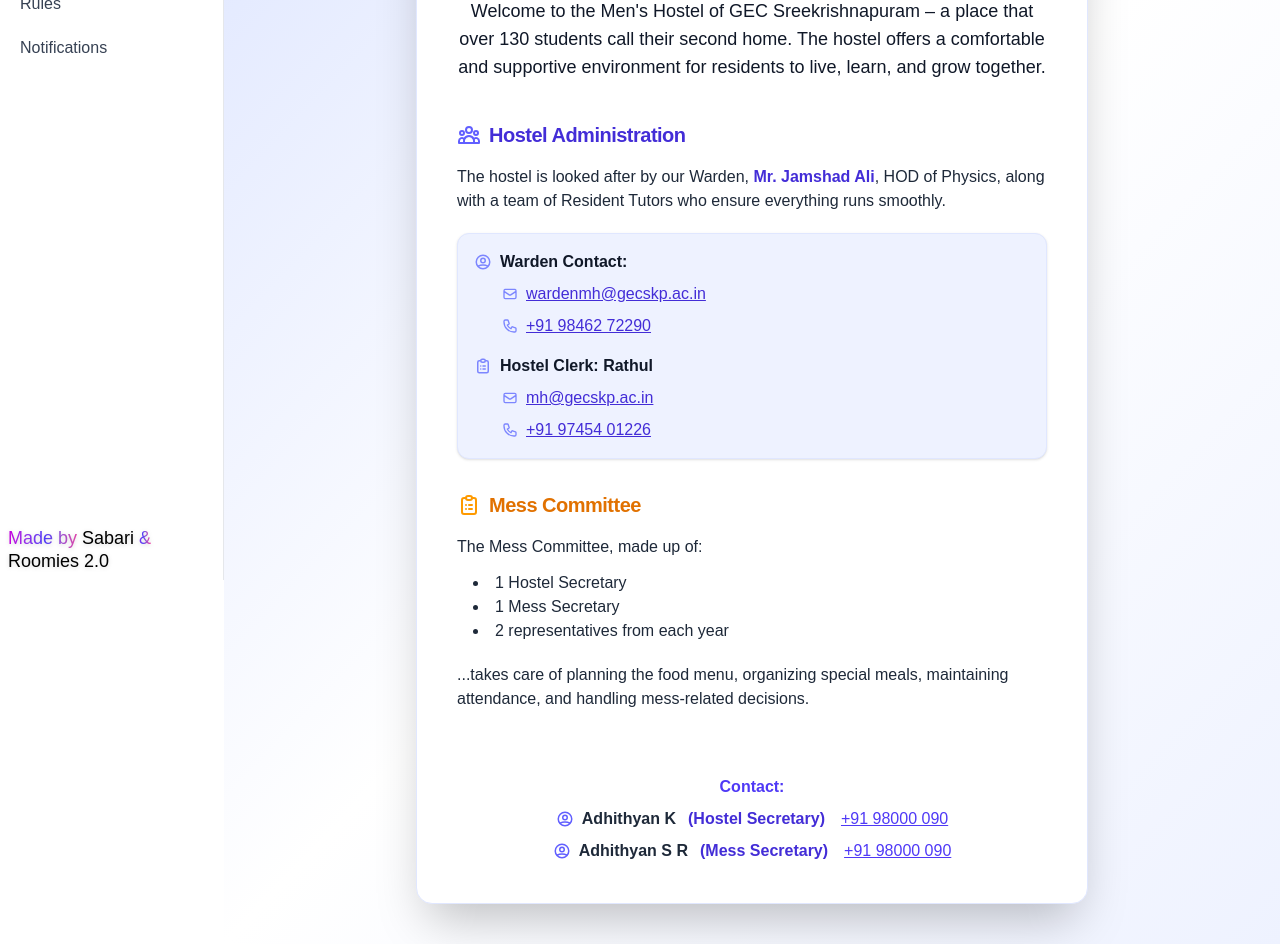
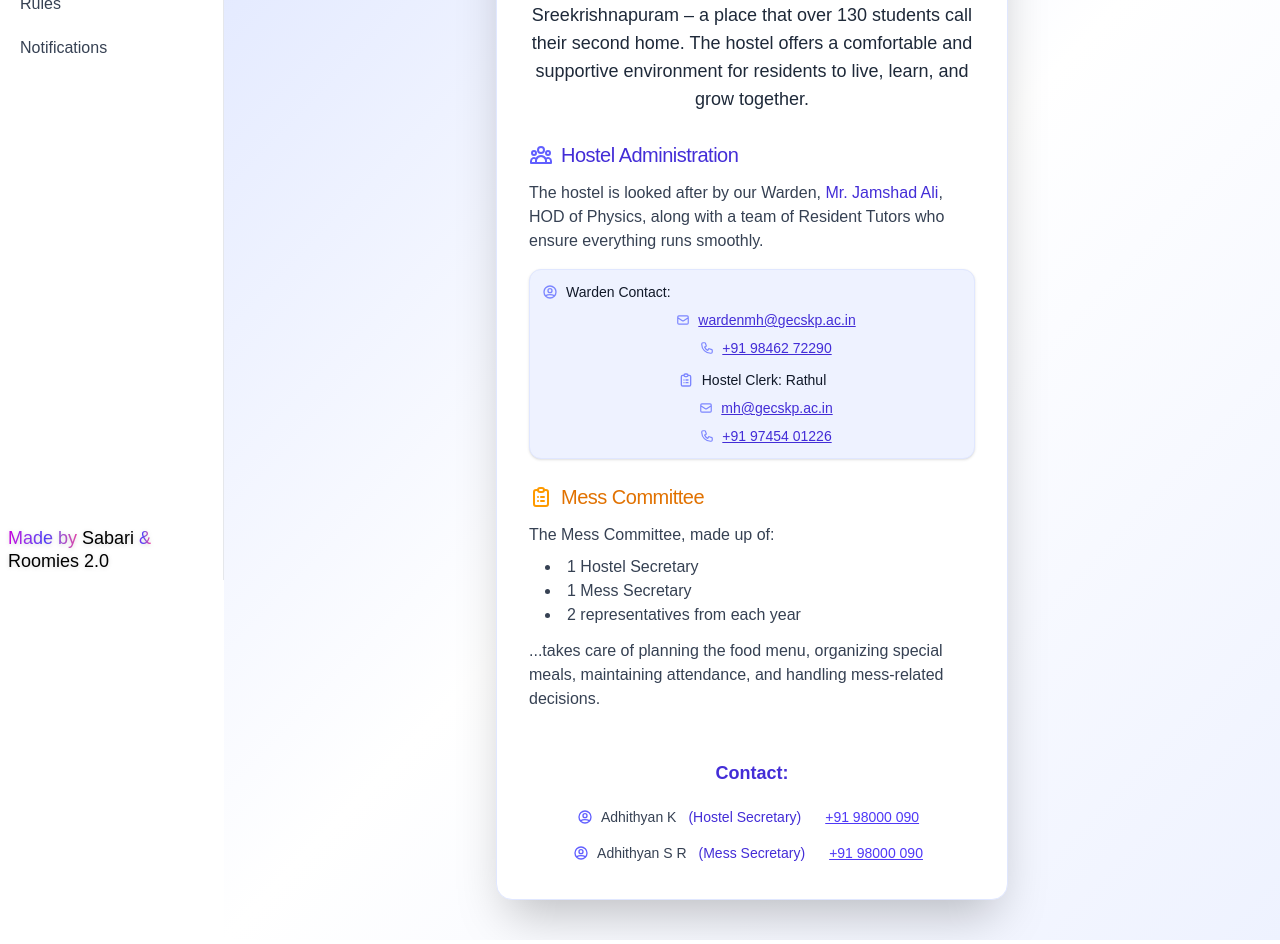
Before and after one commit to UserisSabari/Mens--Hostel-GECSKP, a Next.js app in the folder frontend/: page / in a window 1280 px wide. Shown: the part 220-1164 px from the top of the page. Built offline with nearby package versions, Linux system fonts and the light colour scheme.

Commit message:
Homepage:Added framer motion and UI improvements

```diff
--- a/frontend/src/app/page.tsx
+++ b/frontend/src/app/page.tsx
@@ -1,86 +1,139 @@
-import React from 'react';
+"use client";
+import React, { useEffect, useState } from 'react';
 import { HiOutlineUserGroup, HiOutlineMail, HiOutlinePhone, HiOutlineClipboardList, HiOutlineUserCircle } from 'react-icons/hi';
+import { motion, AnimatePresence } from 'framer-motion';
 
 export default function Home() {
+  const [showSplash, setShowSplash] = useState(true);
+
+  useEffect(() => {
+    // Minimum splash duration (1.5s), then hide splash
+    const timer = setTimeout(() => setShowSplash(false), 1500);
+    return () => clearTimeout(timer);
+  }, []);
+
   return (
-    <div className="flex flex-col items-center justify-center min-h-screen bg-gradient-to-br from-indigo-100 via-white to-indigo-50 p-4 sm:p-10">
-      <div className="w-full max-w-2xl bg-white rounded-2xl shadow-2xl p-4 sm:p-10 flex flex-col gap-8 border border-indigo-100">
-        <h1 className="text-4xl font-extrabold text-center text-indigo-700 mb-2 tracking-tight drop-shadow">Men's Hostel</h1>
-        <p className="text-lg text-gray-900 text-center mb-2">
+    <div className="relative min-h-screen">
+      <AnimatePresence>
+        {showSplash && (
+          <motion.div
+            key="splash"
+            initial={{ opacity: 1 }}
+            animate={{ opacity: 1 }}
+            exit={{ opacity: 0, transition: { duration: 0.6 } }}
+            className="fixed inset-0 z-50 flex items-center justify-center bg-gradient-to-br from-indigo-200 via-white to-indigo-100"
+            style={{ minHeight: '100vh' }}
+          >
+            <motion.img
+              src="/logo.png"
+              alt="MH App Logo"
+              initial={{ scale: 0.7, opacity: 0 }}
+              animate={{ scale: 1.1, opacity: 1 }}
+              exit={{ scale: 1.3, opacity: 0, transition: { duration: 0.6 } }}
+              transition={{ duration: 0.8, ease: 'easeOut' }}
+              className="w-24 h-24 sm:w-32 sm:h-32 rounded-full border-4 border-indigo-300 shadow-2xl bg-white object-cover"
+            />
+          </motion.div>
+        )}
+      </AnimatePresence>
+      <motion.div
+        initial={{ opacity: 0, y: 40 }}
+        animate={{ opacity: showSplash ? 0 : 1, y: showSplash ? 40 : 0 }}
+        transition={{ duration: 0.8, ease: 'easeOut', delay: showSplash ? 0 : 0.2 }}
+        className="flex flex-col items-center justify-center min-h-screen bg-gradient-to-br from-indigo-100 via-white to-indigo-50 px-2 sm:px-4 py-4 sm:py-10"
+        style={{ pointerEvents: showSplash ? 'none' : 'auto' }}
+      >
+        <motion.div
+          className="w-full max-w-lg bg-white rounded-2xl shadow-2xl p-3 sm:p-8 flex flex-col gap-5 sm:gap-6 border border-indigo-100"
+        >
+          <motion.h1
+            initial={false}
+            animate={{ opacity: showSplash ? 0 : 1, y: showSplash ? -20 : 0 }}
+            transition={{ delay: showSplash ? 0 : 0.4, duration: 0.6 }}
+            className="text-xl sm:text-3xl font-semibold text-center text-indigo-700 mb-1 tracking-tight drop-shadow-sm"
+          >
+            Men's Hostel
+          </motion.h1>
+          <p className="text-sm sm:text-lg text-gray-800 text-center mb-1 font-normal">
             Welcome to the Men's Hostel of GEC Sreekrishnapuram – a place that over 130 students call their second home. The hostel offers a comfortable and supportive environment for residents to live, learn, and grow together.
           </p>
-        <section className="flex flex-col gap-3">
-          <div className="flex items-center gap-2 mb-1">
-            <HiOutlineUserGroup className="text-2xl text-indigo-500" />
-            <h2 className="text-xl font-bold text-indigo-700 tracking-tight">Hostel Administration</h2>
+          <section className="flex flex-col gap-2">
+            <div className="flex flex-col sm:flex-row items-center gap-1 sm:gap-2 mb-1">
+              <HiOutlineUserGroup className="text-lg sm:text-2xl text-indigo-500" />
+              <h2 className="text-base sm:text-xl font-medium text-indigo-700 tracking-tight">Hostel Administration</h2>
             </div>
-          <p className="text-gray-800">
-            The hostel is looked after by our Warden, <span className="font-semibold text-indigo-700">Mr. Jamshad Ali</span>, HOD of Physics, along with a team of Resident Tutors who ensure everything runs smoothly.
+            <p className="text-gray-700 text-xs sm:text-base font-normal">
+              The hostel is looked after by our Warden, <span className="font-medium text-indigo-700">Mr. Jamshad Ali</span>, HOD of Physics, along with a team of Resident Tutors who ensure everything runs smoothly.
             </p>
-          <div className="bg-indigo-50 rounded-xl p-4 flex flex-col gap-2 mt-2 shadow-sm border border-indigo-100">
-            <div className="flex items-center gap-2">
-              <HiOutlineUserCircle className="text-lg text-indigo-400" aria-label="Warden" />
-              <span className="font-semibold text-gray-900">Warden Contact:</span>
+            <div className="bg-indigo-50 rounded-xl p-2 sm:p-3 flex flex-col gap-1 mt-2 shadow-sm border border-indigo-100">
+              <div className="flex flex-col sm:flex-row items-center gap-1 sm:gap-2">
+                <HiOutlineUserCircle className="text-sm sm:text-base text-indigo-400" aria-label="Warden" />
+                <span className="font-medium text-gray-900 text-xs sm:text-sm">Warden Contact:</span>
               </div>
-            <div className="flex items-center gap-2 ml-7">
-              <HiOutlineMail className="text-base text-indigo-400" />
-              <a href="mailto:wardenmh@gecskp.ac.in" className="text-indigo-700 underline font-medium hover:text-amber-500 transition-colors">wardenmh@gecskp.ac.in</a>
+              <div className="flex flex-row items-center gap-2 ml-0 sm:ml-7 mt-1 justify-center">
+                <HiOutlineMail className="text-xs sm:text-sm text-indigo-400" />
+                <a href="mailto:wardenmh@gecskp.ac.in" className="text-indigo-700 underline font-normal hover:text-amber-500 transition-colors text-xs sm:text-sm break-all">wardenmh@gecskp.ac.in</a>
               </div>
-            <div className="flex items-center gap-2 ml-7">
-              <HiOutlinePhone className="text-base text-indigo-400" />
-              <a href="tel:+919846272290" className="text-indigo-700 underline font-medium hover:text-amber-500 transition-colors">+91 98462 72290</a>
+              <div className="flex flex-row items-center gap-2 ml-0 sm:ml-7 mt-1 justify-center">
+                <HiOutlinePhone className="text-xs sm:text-sm text-indigo-400" />
+                <a href="tel:+919846272290" className="text-indigo-700 underline font-normal hover:text-amber-500 transition-colors text-xs sm:text-sm">+91 98462 72290</a>
               </div>
-            <div className="flex items-center gap-2 mt-2">
-              <HiOutlineClipboardList className="text-lg text-indigo-400" aria-label="Hostel Clerk" />
-              <span className="font-semibold text-gray-900">Hostel Clerk: Rathul</span>
+              <div className="flex flex-col sm:flex-row items-center gap-1 sm:gap-2 mt-2 justify-center">
+                <HiOutlineClipboardList className="text-xs sm:text-base text-indigo-400" aria-label="Hostel Clerk" />
+                <span className="font-medium text-gray-900 text-xs sm:text-sm">Hostel Clerk: Rathul</span>
               </div>
-            <div className="flex items-center gap-2 ml-7">
-              <HiOutlineMail className="text-base text-indigo-400" />
-              <a href="mailto:mh@gecskp.ac.in" className="text-indigo-700 underline font-medium hover:text-amber-500 transition-colors">mh@gecskp.ac.in</a>
+              <div className="flex flex-row items-center gap-2 ml-0 sm:ml-7 mt-1 justify-center">
+                <HiOutlineMail className="text-xs sm:text-sm text-indigo-400" />
+                <a href="mailto:mh@gecskp.ac.in" className="text-indigo-700 underline font-normal hover:text-amber-500 transition-colors text-xs sm:text-sm break-all">mh@gecskp.ac.in</a>
               </div>
-            <div className="flex items-center gap-2 ml-7">
-              <HiOutlinePhone className="text-base text-indigo-400" />
-              <a href="tel:+919745401226" className="text-indigo-700 underline font-medium hover:text-amber-500 transition-colors">+91 97454 01226</a>
+              <div className="flex flex-row items-center gap-2 ml-0 sm:ml-7 mt-1 justify-center">
+                <HiOutlinePhone className="text-xs sm:text-sm text-indigo-400" />
+                <a href="tel:+919745401226" className="text-indigo-700 underline font-normal hover:text-amber-500 transition-colors text-xs sm:text-sm">+91 97454 01226</a>
               </div>
             </div>
           </section>
-        <section className="flex flex-col gap-3">
-          <div className="flex items-center gap-2 mb-1">
-            <HiOutlineClipboardList className="text-2xl text-amber-500" />
-            <h2 className="text-xl font-bold text-amber-600 tracking-tight">Mess Committee</h2>
+          <section className="flex flex-col gap-2">
+            <div className="flex flex-col sm:flex-row items-center gap-1 sm:gap-2 mb-1">
+              <HiOutlineClipboardList className="text-lg sm:text-2xl text-amber-500" />
+              <h2 className="text-base sm:text-xl font-medium text-amber-600 tracking-tight">Mess Committee</h2>
             </div>
-          <p className="text-gray-800">
+            <p className="text-gray-700 text-xs sm:text-base font-normal">
               The Mess Committee, made up of:
             </p>
-          <ul className="list-disc list-inside text-gray-800 ml-4 mb-2">
+            <ul className="list-disc list-inside text-gray-700 ml-4 mb-1 text-xs sm:text-base font-normal">
               <li>1 Hostel Secretary</li>
               <li>1 Mess Secretary</li>
               <li>2 representatives from each year</li>
             </ul>
-          <p className="text-gray-800">
+            <p className="text-gray-700 text-xs sm:text-base font-normal">
               ...takes care of planning the food menu, organizing special meals, maintaining attendance, and handling mess-related decisions.
             </p>
           </section>
-        <div className="mt-8 text-center text-base text-gray-800 flex flex-col gap-2">
-          <span className="font-semibold text-indigo-600">Contact:</span>
-          <div className="flex flex-col gap-2 items-center">
+          <div className="mt-6 text-center text-xs sm:text-sm text-gray-700 flex flex-col gap-2 w-full">
+            <span className="block text-base sm:text-lg font-semibold text-indigo-700 mb-2">Contact:</span>
+            <div className="flex flex-col gap-2 items-center w-full">
               {/* Hostel Secretary */}
-            <div className="flex items-center gap-2">
-              <HiOutlineUserCircle className="text-lg text-indigo-500" aria-label="Hostel Secretary" />
-              <span className="font-semibold">Adhithyan K</span>
-              <span className="font-semibold text-indigo-700 ml-1">(Hostel Secretary)</span>
-              <a href="tel:+9198000090" className="text-indigo-600 underline font-medium ml-2 hover:text-amber-500 transition-colors">+91 98000 090</a>
+              <div className="flex flex-col sm:flex-row items-center justify-center gap-1 sm:gap-2 w-full">
+                <div className="flex items-center gap-1 sm:gap-2">
+                  <HiOutlineUserCircle className="text-sm sm:text-base text-indigo-500" aria-label="Hostel Secretary" />
+                  <span className="font-medium">Adhithyan K</span>
+                  <span className="font-medium text-indigo-700 ml-1">(Hostel Secretary)</span>
+                </div>
+                <a href="tel:+9198000090" className="text-indigo-600 underline font-normal ml-0 sm:ml-2 hover:text-amber-500 transition-colors block text-xs sm:text-sm py-1 px-2 rounded focus:outline-none focus:ring-2 focus:ring-indigo-300">+91 98000 090</a>
               </div>
               {/* Mess Secretary */}
-            <div className="flex items-center gap-2">
-              <HiOutlineUserCircle className="text-lg text-indigo-500" aria-label="Mess Secretary" />
-              <span className="font-semibold">Adhithyan S R</span>
-              <span className="font-semibold text-indigo-700 ml-1">(Mess Secretary)</span>
-              <a href="tel:+9198000090" className="text-indigo-600 underline font-medium ml-2 hover:text-amber-500 transition-colors">+91 98000 090</a>
+              <div className="flex flex-col sm:flex-row items-center justify-center gap-1 sm:gap-2 w-full">
+                <div className="flex items-center gap-1 sm:gap-2">
+                  <HiOutlineUserCircle className="text-sm sm:text-base text-indigo-500" aria-label="Mess Secretary" />
+                  <span className="font-medium">Adhithyan S R</span>
+                  <span className="font-medium text-indigo-700 ml-1">(Mess Secretary)</span>
+                </div>
+                <a href="tel:+9198000090" className="text-indigo-600 underline font-normal ml-0 sm:ml-2 hover:text-amber-500 transition-colors block text-xs sm:text-sm py-1 px-2 rounded focus:outline-none focus:ring-2 focus:ring-indigo-300">+91 98000 090</a>
               </div>
             </div>
           </div>
-      </div>
+        </motion.div>
+      </motion.div>
     </div>
   );
 }
```
Lines whose indentation alone changed are shown as unchanged.
